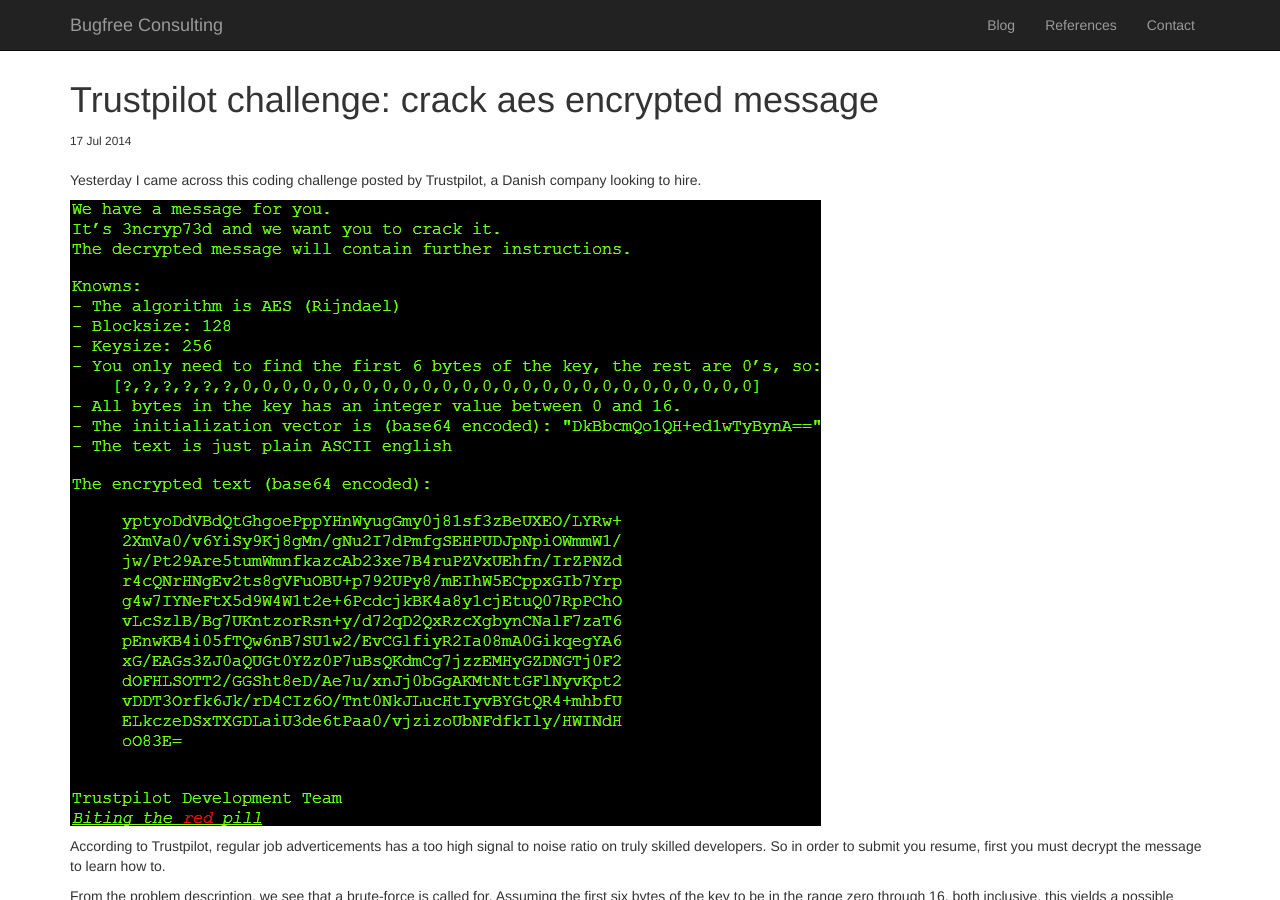
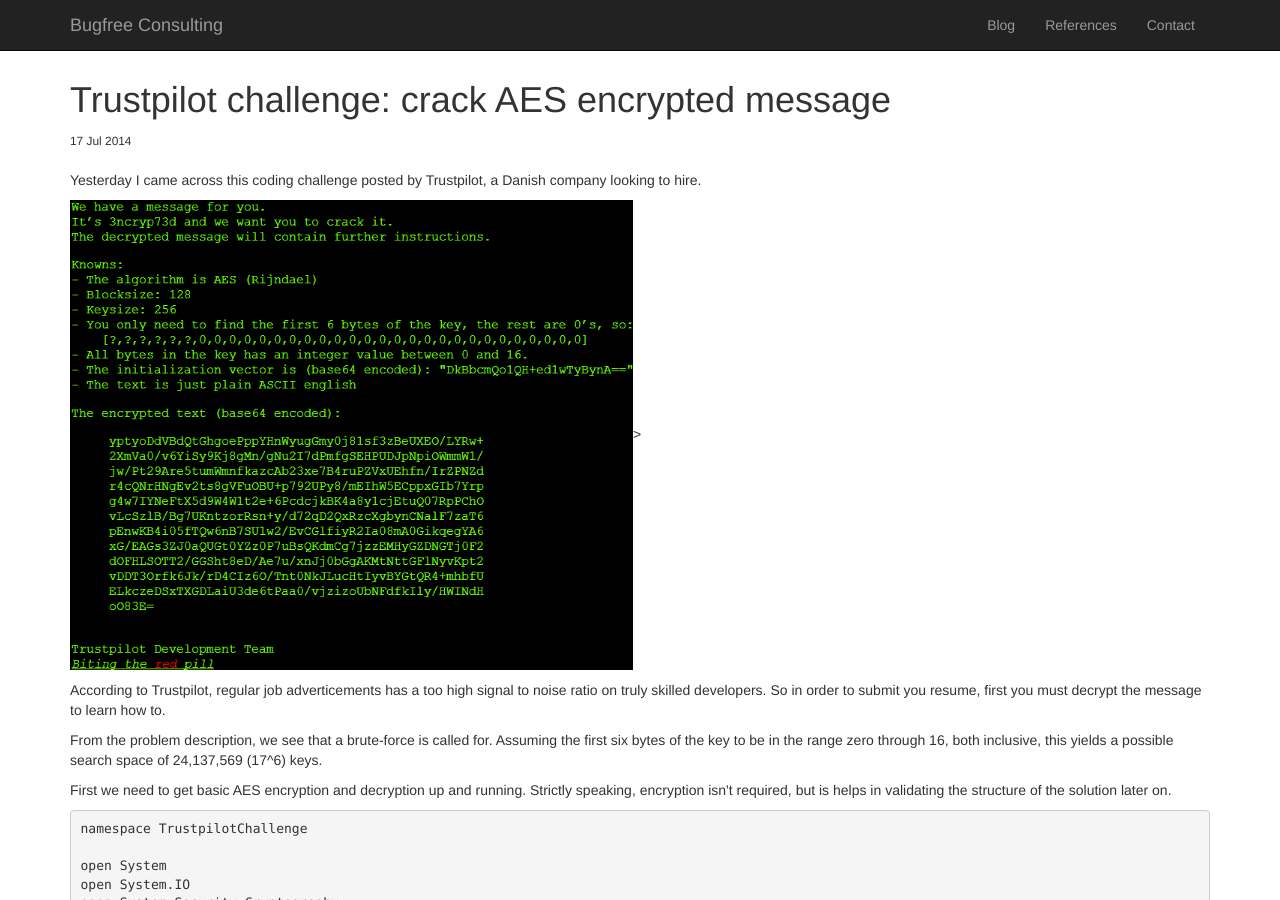
Before and after one commit to ronnieholm/ronnieholm.github.io, a Jekyll site: the page built from _posts/2014-07-17-trustpilot-challenge-crack-aes-encrypted-message.html, in a window 1280 px wide and 900 px high. Built offline with Jekyll 4.4.1, drawn with Linux system fonts in a browser that asks for light colours; nearby versions of some CDN libraries.

Commit message:
New post

```diff
--- a/_posts/2014-07-17-trustpilot-challenge-crack-aes-encrypted-message.html
+++ b/_posts/2014-07-17-trustpilot-challenge-crack-aes-encrypted-message.html
@@ -1,6 +1,6 @@
 ---
 layout: post
-title: "Trustpilot challenge: crack aes encrypted message"
+title: "Trustpilot challenge: crack AES encrypted message"
 date: 2014-07-17 12:00 UTC
 tags: [F#, Pattern, SharePoint]
 ---
@@ -10,7 +10,7 @@
 Danish company looking to hire.
 </p>
 
-<img src="/content/TrustpilotAesChallenge.png"></img>
+<img width="563" height="470" src="/content/TrustpilotAesChallenge.png" />>
 
 </p>According to Trustpilot, regular job
 adverticements has a too high signal to noise ratio on truly skilled
```
